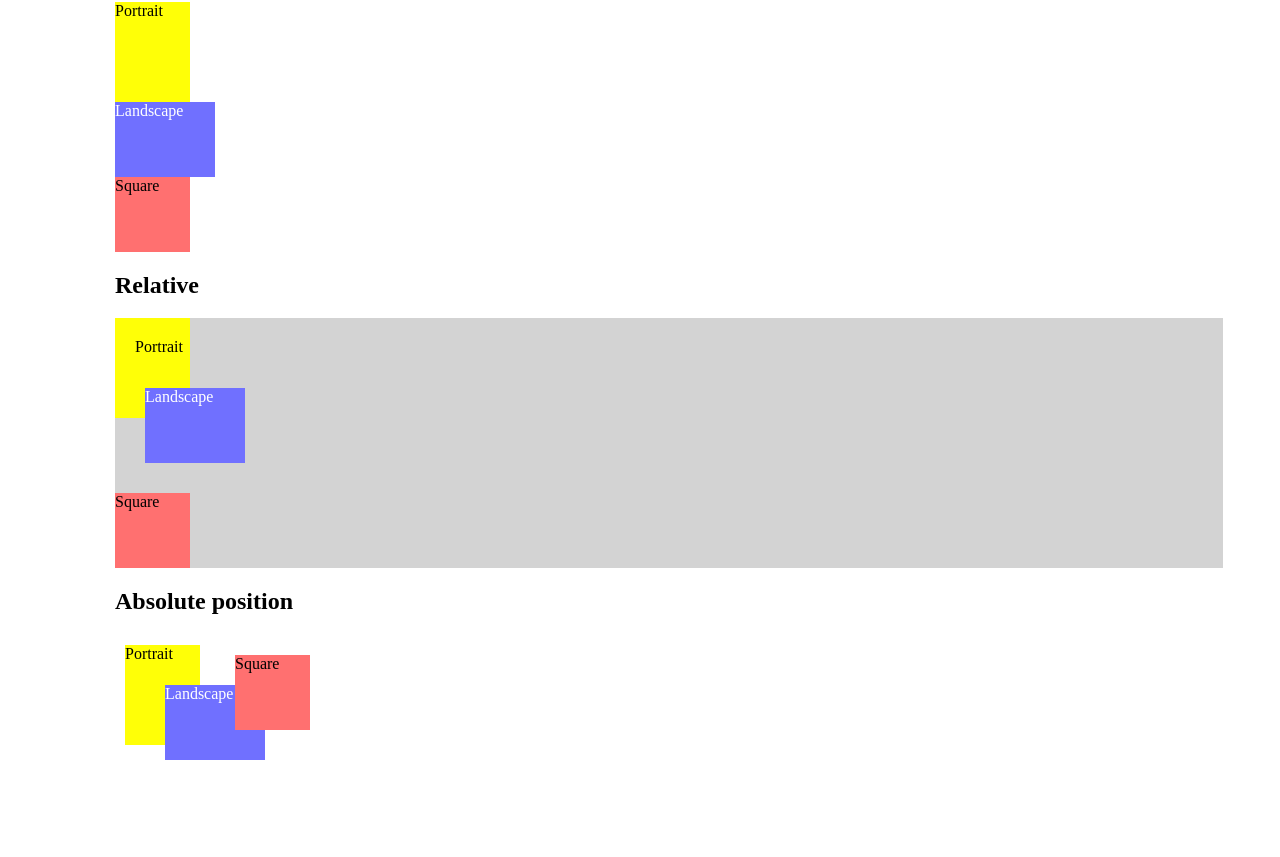
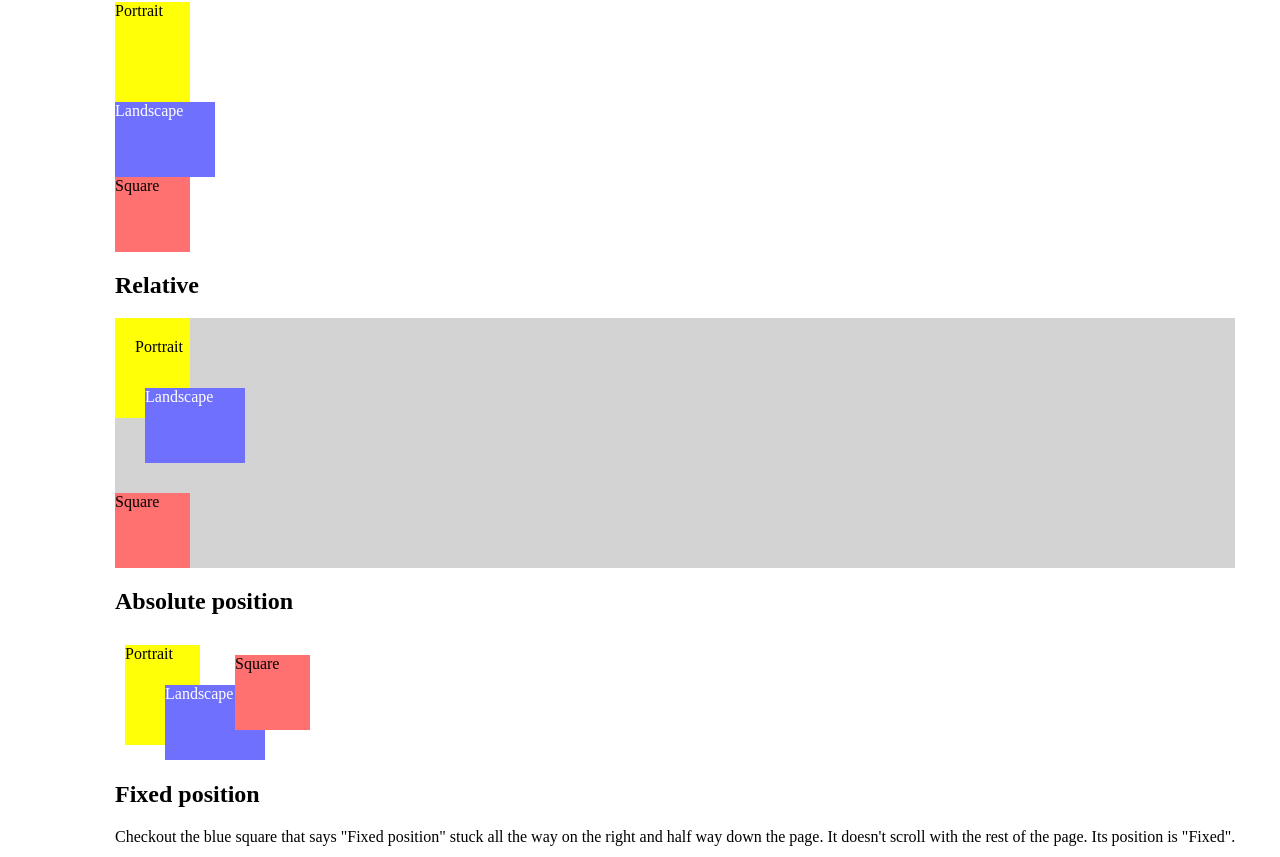
Before and after one commit to kushalkrishnappa/kambaz, a Next.js app: page /Labs/Lab2 in a window 1280 px wide. Shown: the part 2570-3427 px from the top of the page. Before the commit the page ends 3342 px from the top, so only its background shows below. Built offline with nearby package versions, Linux system fonts and the light colour scheme.

Commit message:
- Styling an HTML Tag's Fixed Position with CSS

```diff
--- a/app/Labs/Lab2/Positions.tsx
+++ b/app/Labs/Lab2/Positions.tsx
@@ -50,6 +50,20 @@
         <br />
         <br />
       </div>
+
+      <div id="wd-css-position-fixed">
+        <h2>Fixed position</h2>
+        Checkout the blue square that says "Fixed position" stuck all the way on
+        the right and half way down the page. It doesn't scroll with the rest of
+        the page. Its position is "Fixed".
+        <div
+          className="wd-pos-fixed
+                    wd-dimension-square wd-bg-color-blue
+                    wd-fg-color-white"
+        >
+          Fixed position
+        </div>
+      </div>
     </div>
   );
 }
--- a/app/Labs/Lab2/page.css
+++ b/app/Labs/Lab2/page.css
@@ -172,3 +172,10 @@
   top: 20px;
   left: 120px;
 }
+
+/* fixed position */
+.wd-pos-fixed {
+  position: fixed;
+  right: 0px;
+  bottom: 50%;
+}
```
